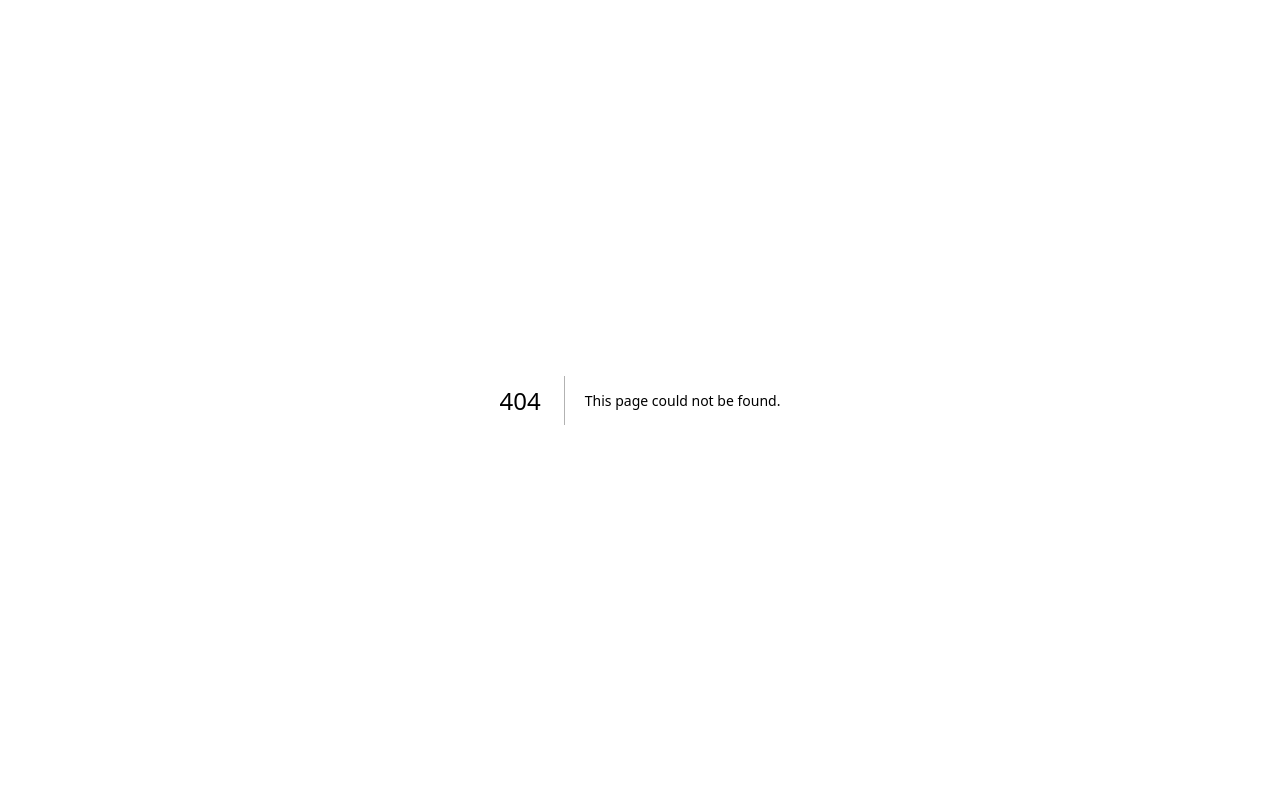
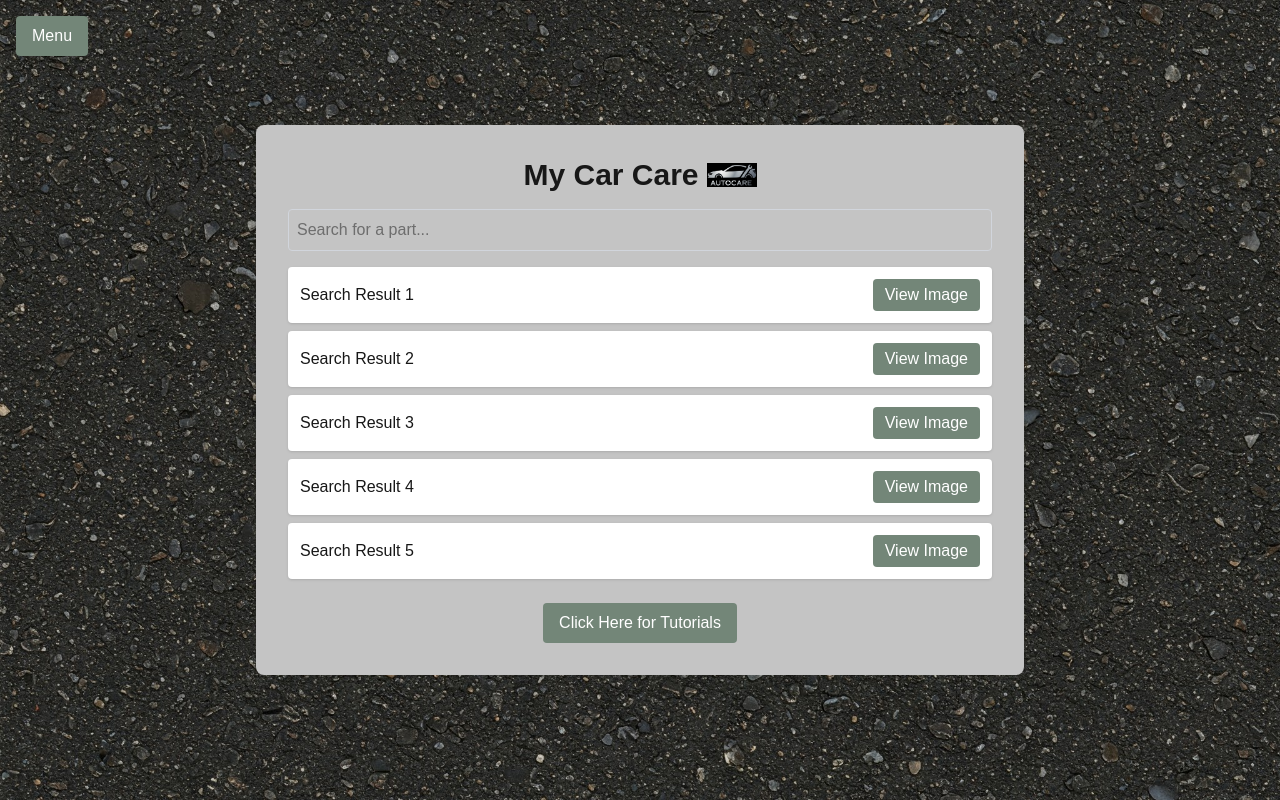
Before and after one commit to SDSU-CompE-561-Spring-2025/autocare-mechanic-finder, a Next.js app in the folder frontend/: page /car-parts in a window 1280 px wide. Before the commit this address had no page. Built offline with nearby package versions, Linux system fonts and the light colour scheme.

Commit message:
Copied Car Parts page and styles into branch

```diff
--- /dev/null
+++ b/frontend/src/app/car-parts/page.tsx
@@ -0,0 +1,93 @@
+'use client';
+
+import React, { useState } from 'react';
+import Image from 'next/image';
+
+export default function CarPartsPage() {
+  const [menuOpen, setMenuOpen] = useState(false);
+
+  return (
+    <div
+      className="min-h-screen bg-cover bg-center relative"
+      style={{ backgroundImage: 'url(/images/RoadSurface.jpg)' }}
+    >
+      {/* Sidebar */}
+      <div
+        className={`fixed top-0 left-0 h-full w-60 bg-[#738678] p-6 transform transition-transform ${
+          menuOpen ? 'translate-x-0' : '-translate-x-full'
+        }`}
+      >
+        <h2 className="text-white font-bold mb-4">Menu / Navigation</h2>
+        <nav className="flex flex-col space-y-4 text-white">
+          <a href="#" className="font-bold">
+            Home
+          </a>
+          <a href="#" className="font-bold">
+            Register New Car
+          </a>
+          <a href="#" className="font-bold">
+            Car Parts
+          </a>
+          <a href="#" className="font-bold">
+            AutoShop Parts Finder
+          </a>
+          <a href="#" className="font-bold">
+            Update Account
+          </a>
+        </nav>
+      </div>
+
+      {/* Menu button */}
+      <button
+        className="fixed top-4 left-4 z-20 px-4 py-2 rounded bg-[#738678] text-white"
+        onClick={() => setMenuOpen(!menuOpen)}
+      >
+        {menuOpen ? 'Close' : 'Menu'}
+      </button>
+
+      {/* Main content */}
+      <div className="flex flex-col items-center justify-center min-h-screen">
+        <div
+          className="p-8 rounded-lg w-full max-w-3xl"
+          style={{ backgroundColor: '#C4C4C4' }}
+        >
+          <div className="flex items-center justify-center mb-4">
+            <h1 className="text-3xl font-bold mr-2">My Car Care</h1>
+            <Image
+              src="/images/AutoCareLogo2_trimmed.png"
+              alt="My Car Care Logo"
+              width={50}
+              height={50}
+            />
+          </div>
+
+          <input
+            type="text"
+            placeholder="Search for a part..."
+            className="w-full p-2 border border-gray-300 rounded mb-4"
+          />
+
+          <div className="space-y-2">
+            {[1, 2, 3, 4, 5].map((num) => (
+              <div
+                key={num}
+                className="flex items-center justify-between bg-white p-3 rounded shadow"
+              >
+                <span className="font-medium">Search Result {num}</span>
+                <button className="px-3 py-1 rounded bg-[#738678] text-white">
+                  View Image
+                </button>
+              </div>
+            ))}
+          </div>
+
+          <div className="flex justify-center mt-6">
+            <button className="px-4 py-2 rounded bg-[#738678] text-white">
+              Click Here for Tutorials
+            </button>
+          </div>
+        </div>
+      </div>
+    </div>
+  );
+}
```
